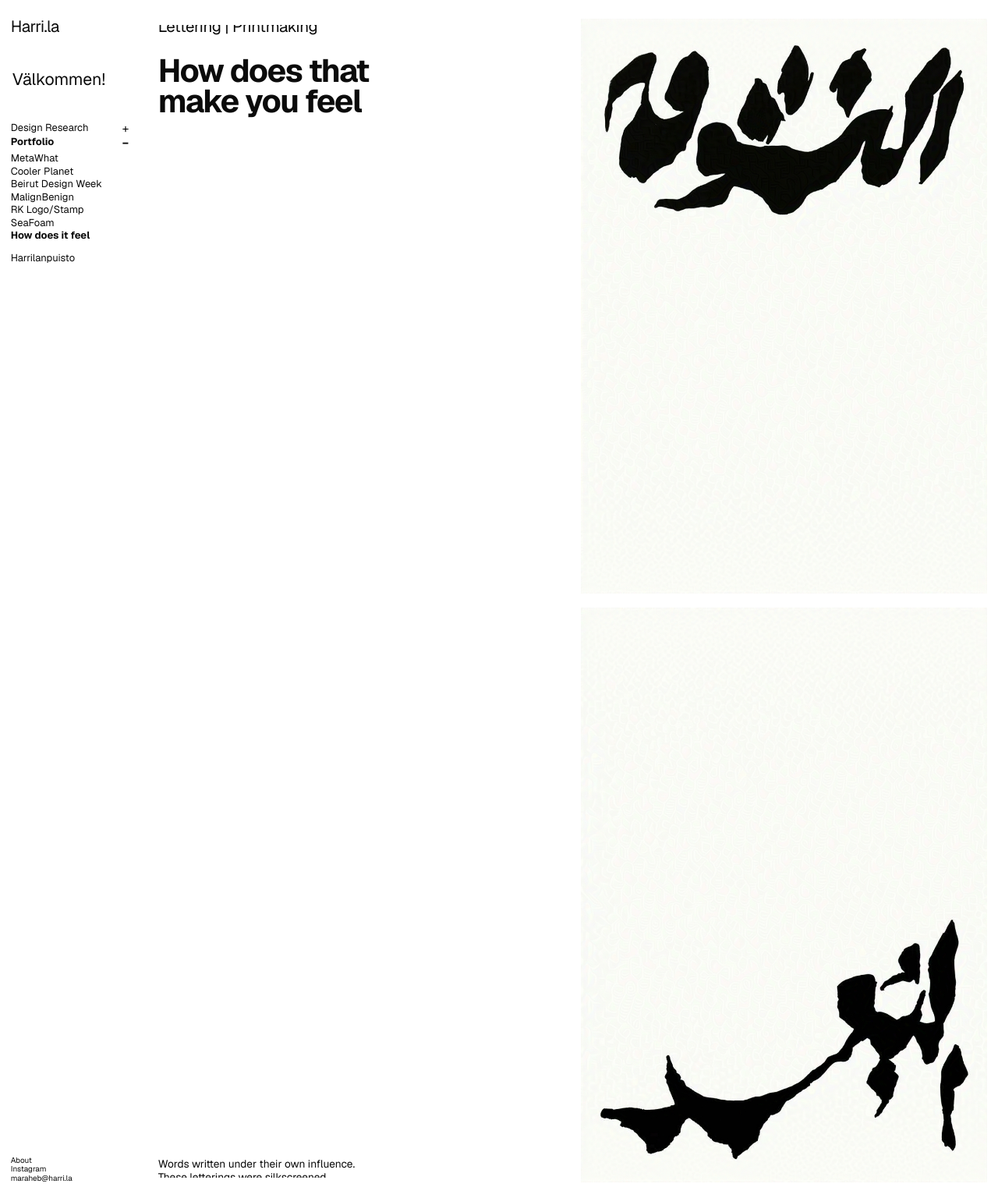
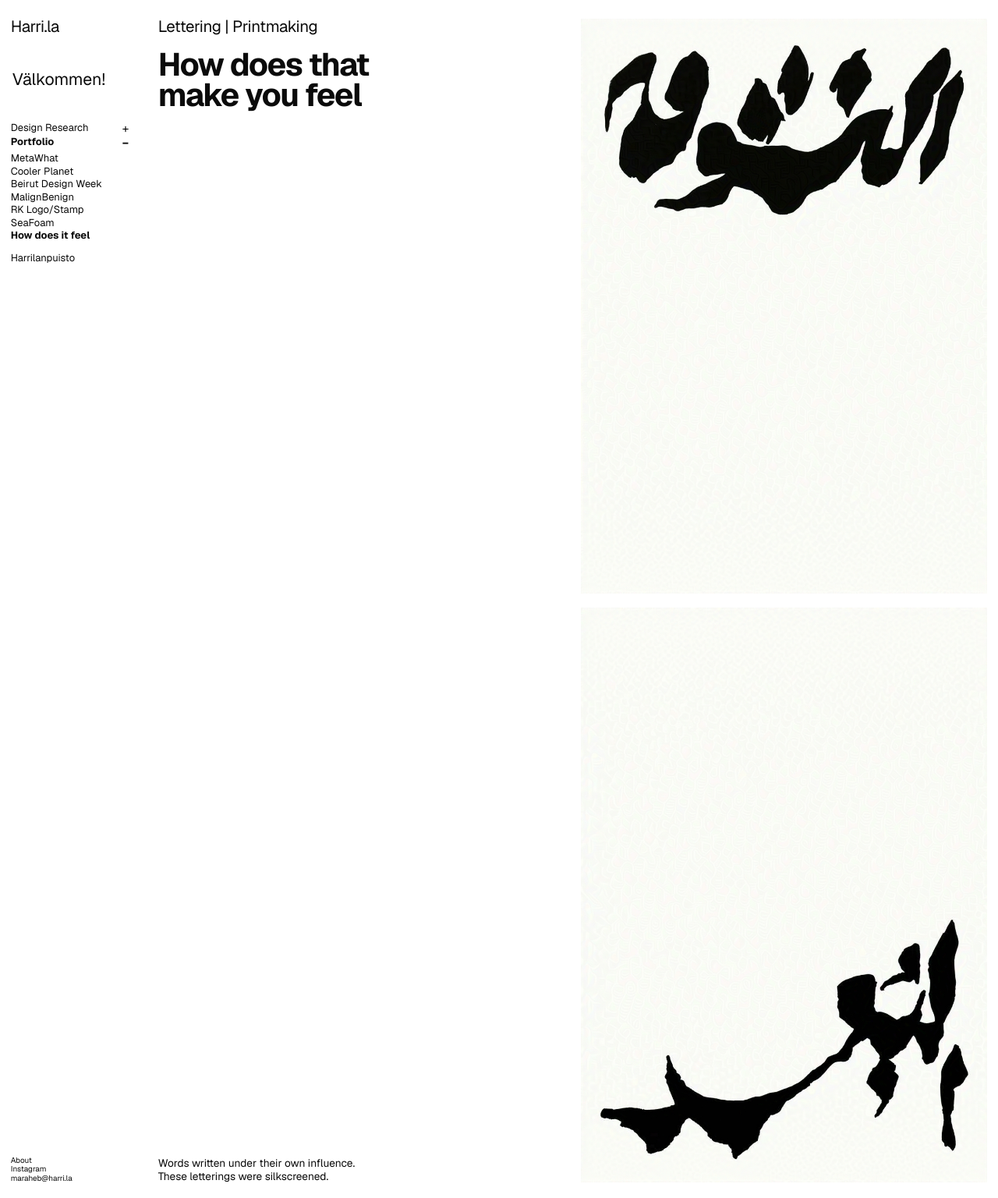
Before and after one commit to somethingishappening/somethingishappening.github.io, a Jekyll site: the page built from _design/What do you feel .md, in a window 1280 px wide. Shown: the whole page at 78% size. Built offline with Jekyll 4.4.1, drawn with Linux system fonts in a browser that asks for light colours.

Commit message:
Add files via upload

```diff
--- a/_layouts/work.html
+++ b/_layouts/work.html
@@ -1381,16 +1381,22 @@
 
 
 
-/* DESKTOP BOTTOM ALIGNMENT — tight visual baseline.
-   Keep the Research-template 14px paragraph spacing, but cancel only the
-   final trailing paragraph space at the container edge. */
+/* DESKTOP BOTTOM ALIGNMENT — mirror Research flow-safe behavior.
+   Keep normal paragraph spacing throughout the description, but remove only
+   the final trailing gap. The tiny residual footer-baseline correction is
+   applied to the last text block in normal flow by the script below. */
 @media (min-width:901px){
   .left-footer{
     padding-bottom:0 !important;
   }
 
   .project-description{
-    margin-bottom:-14px !important;
+    margin-bottom:0 !important;
+    transform:none !important;
+  }
+
+  .project-description > :last-child{
+    margin-bottom:0 !important;
   }
 }
 
@@ -1471,28 +1477,108 @@
 }
 </style>
 
-<style id="harri-work-text-overflow-consistency-v1">
+
+
+
+<style id="harri-work-desktop-media-only-scroll-v1">
 /*
-  WORK TEXT SAFETY
-  Keep the established top/bottom geometry. If a project's title + description
-  is taller than the available desktop column, make that same column internally
-  scrollable instead of clipping the description. Short projects remain visually
-  unchanged and continue to baseline-align to the footer.
+  WORK DESKTOP: ONLY MEDIA SCROLLS
+  -------------------------------
+  Lock the document and the text column in normal layout flow. The media rail
+  is the only desktop scroll container. This is CSS-enforced so the Work text
+  cannot move because of wheel/trackpad, keyboard page scrolling, restoration,
+  or a delayed JavaScript class. Mobile remains unchanged.
+*/
+@media (min-width:901px){
+  html,
+  body.page-work{
+    height:100dvh !important;
+    min-height:0 !important;
+    overflow:hidden !important;
+  }
+
+  body.page-work .layout{
+    height:100dvh !important;
+    min-height:0 !important;
+    grid-template-rows:minmax(0,1fr) !important;
+    overflow:hidden !important;
+  }
+
+  body.page-work .project-info{
+    position:relative !important;
+    top:auto !important;
+    height:100% !important;
+    min-height:0 !important;
+    overflow:hidden !important;
+  }
+
+  body.page-work .media-column{
+    height:100% !important;
+    min-height:0 !important;
+    max-height:none !important;
+    overflow-y:auto !important;
+    overflow-x:hidden !important;
+    overscroll-behavior:contain !important;
+    scrollbar-width:none !important;
+  }
+
+  body.page-work .media-column::-webkit-scrollbar{
+    width:0 !important;
+    height:0 !important;
+  }
+}
+</style>
+
+<style id="harri-work-research-text-parity-v1">
+/*
+  WORK TEXT = RESEARCH TEXT
+  -------------------------
+  Desktop Work title/copy use the same typography, copy measure and paragraph
+  rhythm as the Research title/Abstract. Nothing in this block moves at runtime.
+  The Work text column remains sticky/static while only media scrolls.
 */
 @media (min-width:901px){
   body.page-work .project-info{
-    overflow-y:auto !important;
-    overflow-x:hidden !important;
-    overscroll-behavior:contain;
-    scrollbar-width:none;
-  }
-  body.page-work .project-info::-webkit-scrollbar{
-    width:0;
-    height:0;
+    overflow:visible !important;
+  }
+
+  body.page-work .project-type{
+    transform:none !important;
+  }
+
+  body.page-work .project-info h1{
+    font-size:var(--harri-fit-h1,var(--harri-u-h1,54px)) !important;
+    line-height:.95 !important;
+    letter-spacing:-.035em !important;
+    width:auto !important;
+    max-width:var(--harri-u-research-title-max,680px) !important;
+    margin:0 0 var(--harri-u-space-18,18px) !important;
+  }
+
+  body.page-work .project-description{
+    margin-top:auto !important;
+    margin-bottom:0 !important;
+    transform:none !important;
+    width:100% !important;
+    max-width:var(--harri-u-copy-max,700px) !important;
+    font-size:var(--harri-fit-body,var(--harri-u-body,18px)) !important;
+    line-height:1.2 !important;
+    overflow:visible !important;
+    overscroll-behavior:auto !important;
+    scrollbar-width:auto !important;
+  }
+
+  body.page-work .project-description p{
+    margin:0 0 var(--harri-u-space-14,14px) !important;
+    font-size:inherit !important;
+    line-height:inherit !important;
+  }
+
+  body.page-work .project-description > :last-child{
+    margin-bottom:0 !important;
   }
 }
 </style>
-
 </head>
 <body class="page-work">
 <div class="layout">
@@ -1971,10 +2057,7 @@
 </script>
 
 {% if page.collection == "design" or page.collection == "artistic" %}
-  {% include desktop-baseline-alignment.html target=".project-description" %}
-{% endif %}
-{% if page.collection == "design" or page.collection == "artistic" %}
-  {% include desktop-top-baseline-alignment.html reference=".brand" target=".project-type" %}
+
 {% endif %}
 
 <script id="harri-work-desktop-wheel-routing-single-path-v3">
@@ -2016,28 +2099,9 @@
     if(event.deltaY===0 || Math.abs(event.deltaX) > Math.abs(event.deltaY)) return;
 
     const delta = normalizedWheelDelta(event);
-    const info = document.querySelector(".project-info");
-    const overInfo = info && event.target instanceof Node && info.contains(event.target);
-
-    /*
-      Preserve the established single-path media scrolling everywhere unless
-      the Work text column actually overflows. In that one case, scrolling over
-      the text reveals the full description instead of leaving it clipped. Once
-      the text reaches its edge, the same wheel motion continues through media.
-    */
-    if(overInfo && info.scrollHeight > info.clientHeight + 1){
-      const maxInfo = Math.max(0, info.scrollHeight - info.clientHeight);
-      const canMoveInfo =
-        (delta < 0 && info.scrollTop > 0) ||
-        (delta > 0 && info.scrollTop < maxInfo - 0.5);
-
-      if(canMoveInfo){
-        event.preventDefault();
-        info.scrollTop += delta;
-        return;
-      }
-    }
-
+
+    /* Work text is intentionally static on desktop, matching the Research
+       first-screen text geometry. All desktop wheel motion routes to media. */
     event.preventDefault();
     scroller.scrollTop += delta;
   }
```
